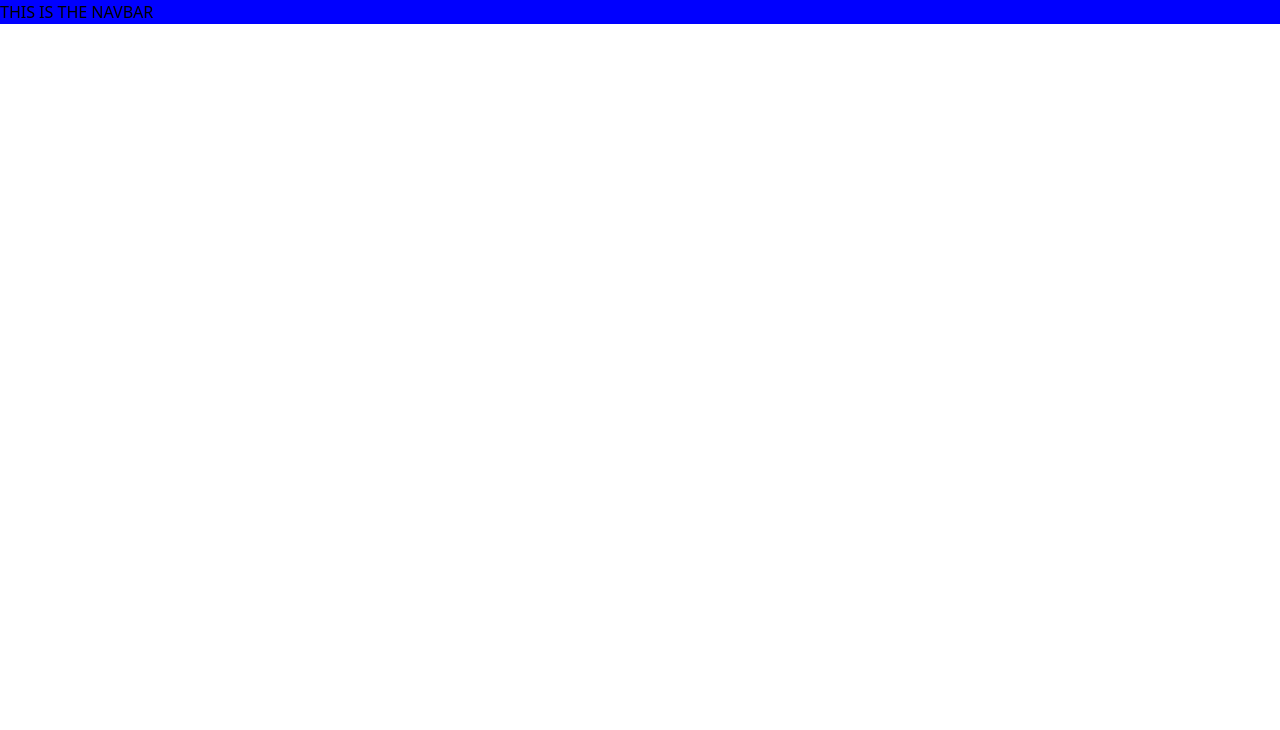
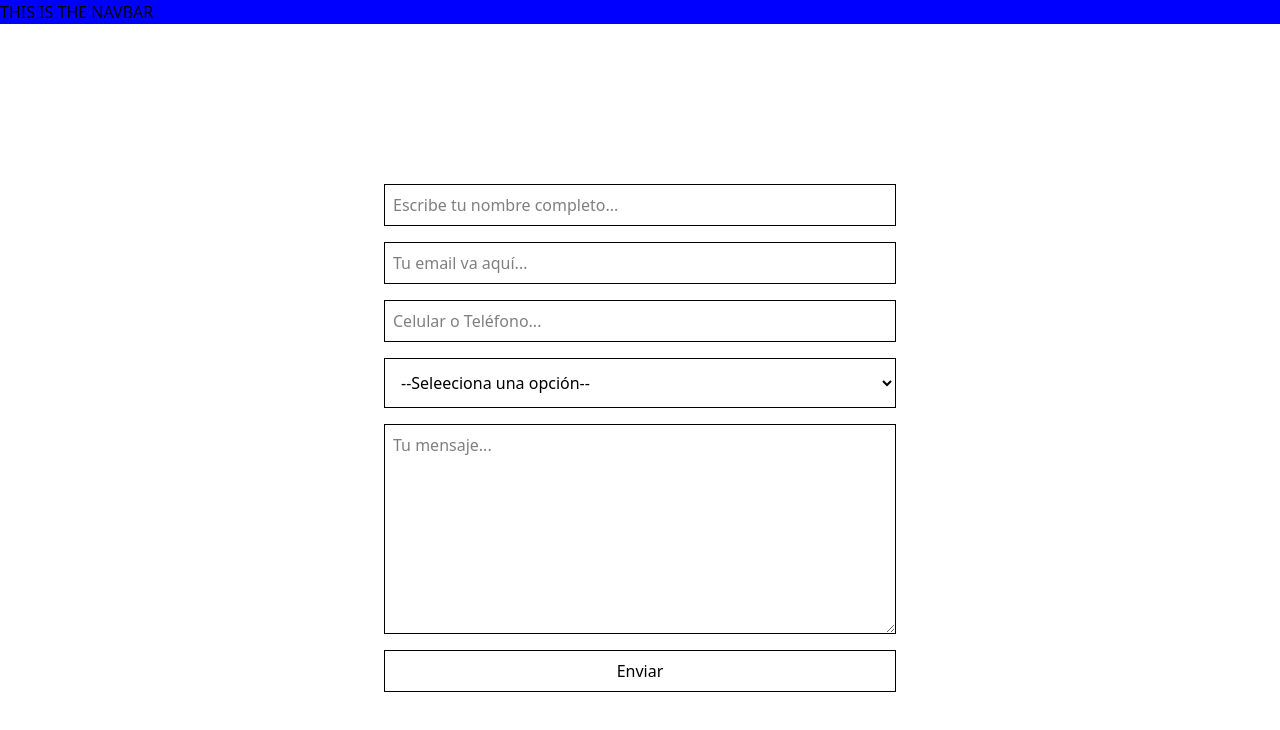
Before and after one commit to anfvc/dias-de-fiesta, a React (Vite) app: page /contact in a window 1280 px wide. Shown: the top 730 px of the page. Built offline with nearby package versions, Linux system fonts and the light colour scheme; no server answers.

Commit message:
built form skeleton and refined nodemailer on backend + created email service account for the client

```diff
--- a/src/Pages/Contact.tsx
+++ b/src/Pages/Contact.tsx
@@ -1,9 +1,34 @@
-import { useEffect } from "react";
+import { ChangeEvent, FormEvent, useEffect, useState } from "react";
+
+//* Defining type for the formData:
+type FormData = {
+  fullName: string;
+  email: string;
+  phone: string;
+  subject: string;
+  message: string;
+};
 
 const Contact = () => {
+  const [formData, setFormData] = useState<FormData>({
+    fullName: "",
+    email: "",
+    phone: "",
+    subject: "",
+    message: "",
+  });
+
   const url: string | undefined = import.meta.env.VITE_SERVER;
 
-  const fetchData = async () => {
+  const handleChange = (
+    e: ChangeEvent<HTMLInputElement | HTMLTextAreaElement>
+  ) => {
+    setFormData({ ...formData, [e.target.name]: e.target.value });
+  };
+
+  const handleSendEmail = async (e: FormEvent<HTMLFormElement>) => {
+    e.preventDefault();
+
     if (!url) {
       console.error("VITE_SERVER is not defined.");
       return;
@@ -11,7 +36,13 @@ const Contact = () => {
 
     try {
       // console.log("fetching from", url);
-      const response = await fetch(`${url}/api/contact`);
+      const response = await fetch(`${url}/api/contact`, {
+        method: "POST",
+        headers: {
+          "Content-Type": "Application/JSON",
+        },
+        body: JSON.stringify(formData),
+      });
 
       if (!response.ok) {
         throw new Error(`HTTP error! Status: ${response.status}`);
@@ -24,13 +55,68 @@ const Contact = () => {
     }
   };
 
-  useEffect(() => {
-    fetchData();
-  }, [url]);
-
   return (
-    <section id="contact">
-      <div></div>
+    <section
+      id="contact"
+      className="w-full h-full flex justify-center items-center py-40"
+    >
+      <div className="w-full flex justify-center items-center">
+        <form className="w-lg flex flex-col gap-4" onSubmit={handleSendEmail}>
+          <input
+            type="text"
+            name="fullName"
+            placeholder="Escribe tu nombre completo..."
+            className="border p-2"
+            value={formData.fullName}
+            onChange={handleChange}
+          />
+          <input
+            type="email"
+            name="email"
+            placeholder="Tu email va aquí..."
+            className="border p-2"
+            value={formData.email}
+            onChange={handleChange}
+          />
+          <input
+            type="tel"
+            name="phone"
+            placeholder="Celular o Teléfono..."
+            className="border p-2"
+            value={formData.phone}
+            onChange={handleChange}
+          />
+          <select
+            name="subject"
+            id="subject"
+            className="p-3 border"
+            onChange={(e: ChangeEvent<HTMLSelectElement>) =>
+              setFormData({ ...formData, subject: e.target.value })
+            }
+            value={formData.subject}
+          >
+            <option value="" disabled>
+              --Seleeciona una opción--
+            </option>
+            <option value="Weddings">Bodas</option>
+            <option value="Graduations">Graduaciones</option>
+            <option value="Birthdays">Cumpleaños</option>
+            <option value="Children's parties">Fiestas Infantiles</option>
+            <option value="Conferences">Conferencias</option>
+            <option value="Baptisms">Bautizos</option>
+          </select>
+          <textarea
+            name="message"
+            id="message"
+            placeholder="Tu mensaje..."
+            className="border p-2"
+            rows={8}
+          ></textarea>
+          <div className="button-container">
+            <button className="w-full border p-2">Enviar</button>
+          </div>
+        </form>
+      </div>
     </section>
   );
 };
```
Also changed, not shown: 2 other files (tests, documents, lock files or other folders).
